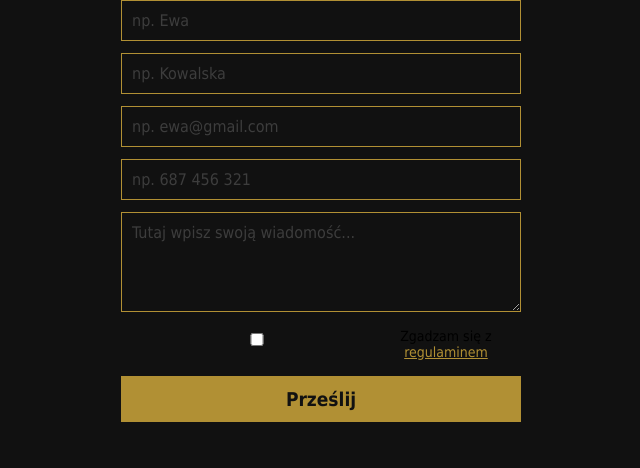
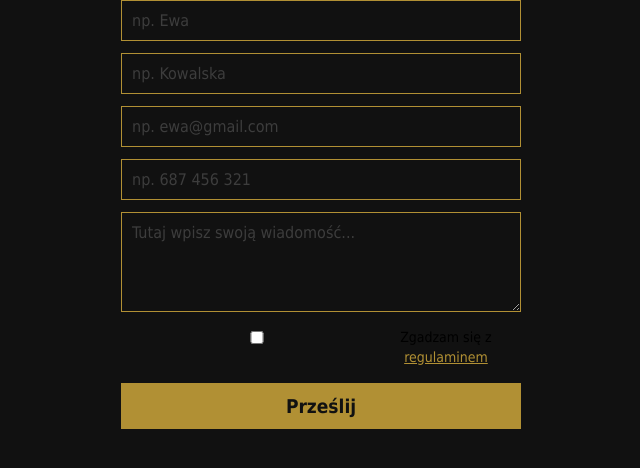
Before and after one commit to Sadus9999/formularz_czubak, a plain HTML site: page index.html in a window 1280 px wide. Shown: the whole page, without its empty margins (319-959 px from the left). Drawn offline with Linux system fonts and the light colour scheme.

Commit message:
Update index.html

```diff
--- a/index.html
+++ b/index.html
@@ -54,10 +54,15 @@
     }
 
     label.checkbox {
-      display: flex;
-      align-items: center;
-      font-size: 14px;
-      margin-bottom: 16px;
+  display: flex;
+  align-items: flex-start; /* <--- zmiana */
+  font-size: 14px;
+  margin-bottom: 16px;
+  line-height: 1.4;
+    }
+
+label.checkbox input[type="checkbox"] {
+  margin-top: 3px; /* <--- delikatna korekta */
     }
 
     label.checkbox a {
```
